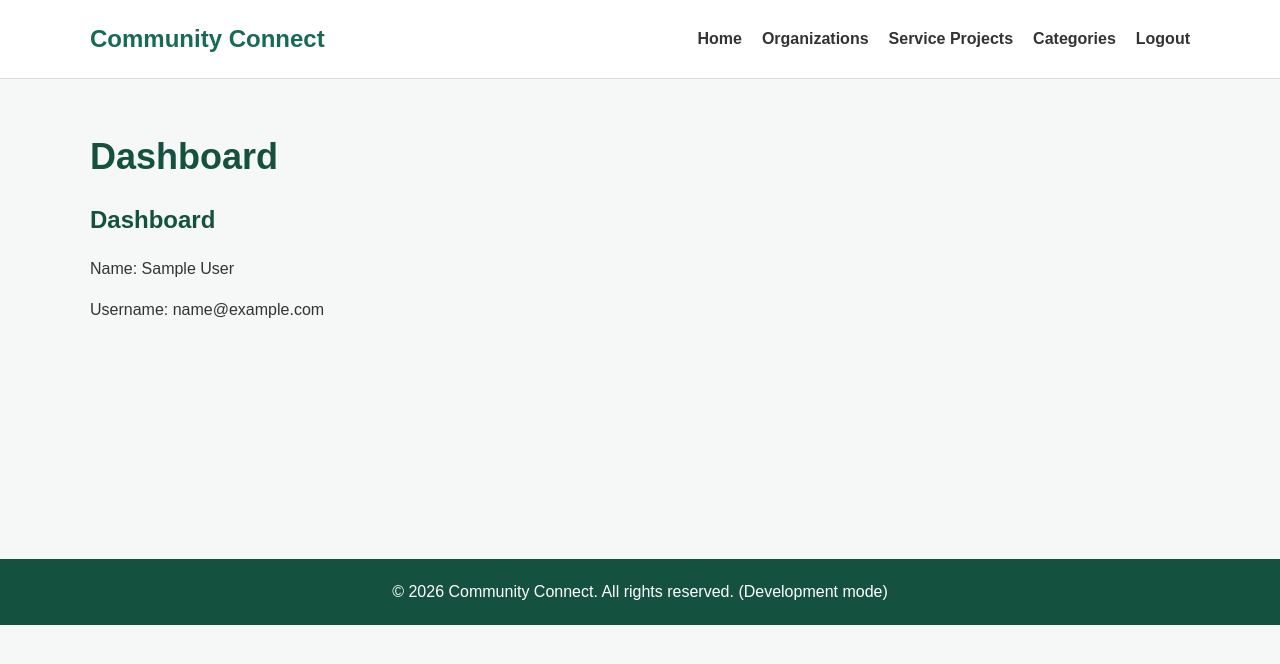
After one commit to Byaruhanga649/cse-340, a Node server app: page /dashboard in a window 1280 px wide. The commit adds this page. Shown: the top 664 px of the page. Run offline with Node 20, Linux system fonts and the light colour scheme; the visitor is signed in with stand-in values (Sample User, id 1).

Commit message:
Add protected dashboard routes

```diff
--- a/src/controllers/users.js
+++ b/src/controllers/users.js
@@ -46,7 +46,7 @@ const processLoginForm = async (req, res) => {
                 console.log(`User ${user.email} logged in.`);
             }
 
-            return res.redirect('/');
+            return res.redirect('/dashboard');
         }
 
         req.flash('error', 'Invalid email or password.');
@@ -68,10 +68,33 @@ const processLogout = (req, res) => {
     res.redirect('/login');
 };
 
+// Middleware to protect routes.
+const requireLogin = (req, res, next) => {
+    if (!req.session || !req.session.user) {
+        req.flash('error', 'You must be logged in to access that page.');
+        return res.redirect('/login');
+    }
+
+    next();
+};
+
+// Displays the user dashboard.
+const showDashboard = (req, res) => {
+    const user = req.session.user;
+
+    res.render('dashboard', {
+        title: 'Dashboard',
+        name: user.name,
+        email: user.email
+    });
+};
+
 export {
     showUserRegistrationForm,
     processUserRegistrationForm,
     showLoginForm,
     processLoginForm,
-    processLogout
+    processLogout,
+    requireLogin,
+    showDashboard
 };
--- a/src/routes.js
+++ b/src/routes.js
@@ -35,7 +35,9 @@ import {
     processUserRegistrationForm,
     showLoginForm,
     processLoginForm,
-    processLogout
+    processLogout,
+    requireLogin,
+    showDashboard
 } from './controllers/users.js';
 
 const router = express.Router();
@@ -102,5 +104,7 @@ router.post('/register', processUserRegistrationForm);
 router.get('/login', showLoginForm);
 router.post('/login', processLoginForm);
 router.get('/logout', processLogout);
+// Protected dashboard route
+router.get('/dashboard', requireLogin, showDashboard);
 
 export default router;
--- /dev/null
+++ b/views/dashboard.ejs
@@ -0,0 +1,16 @@
+<%- include('partials/header') %>
+
+    <main>
+        <h1>
+            <%= title %>
+        </h1>
+
+        <h2>Dashboard</h2>
+
+        <p>Name: <%= name %>
+        </p>
+        <p>Username: <%= email %>
+        </p>
+    </main>
+
+    <%- include('partials/footer') %>
```
Also changed, not shown: views/index.ejs (+6 -2 lines).
